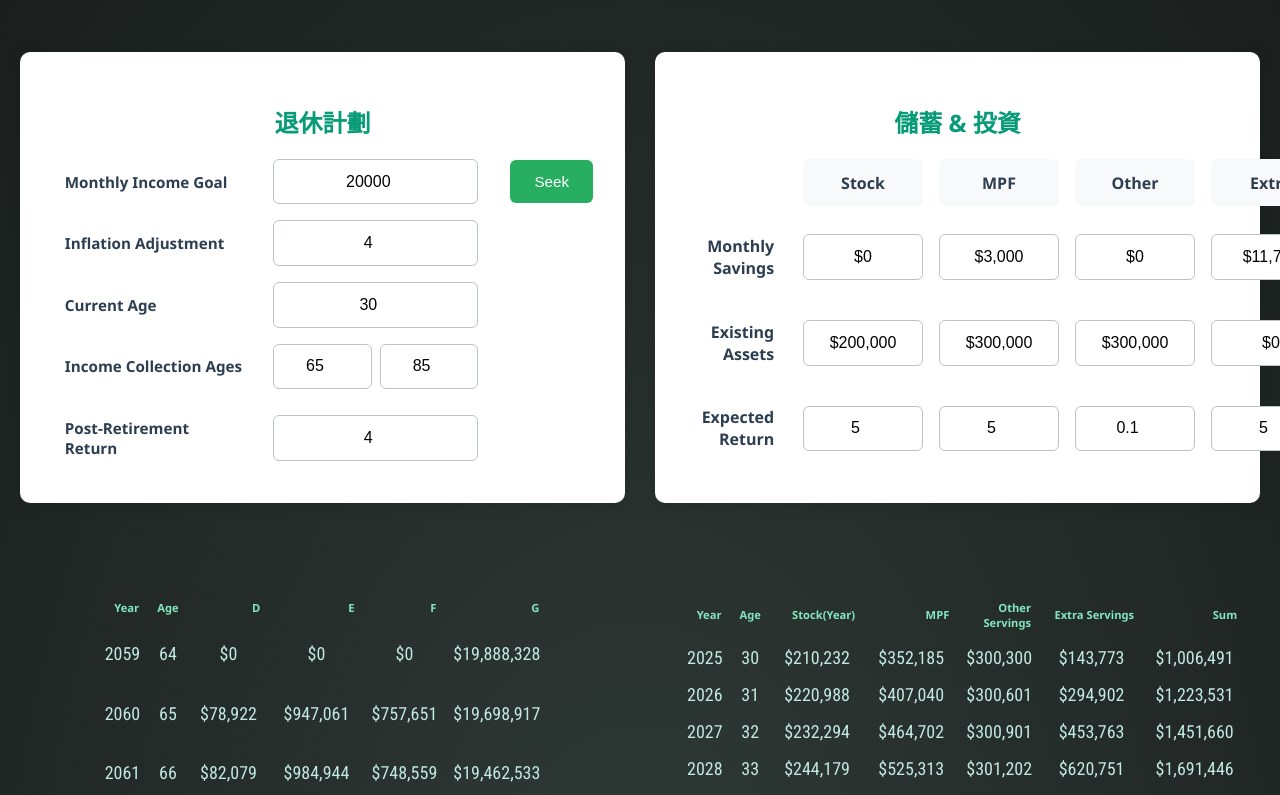
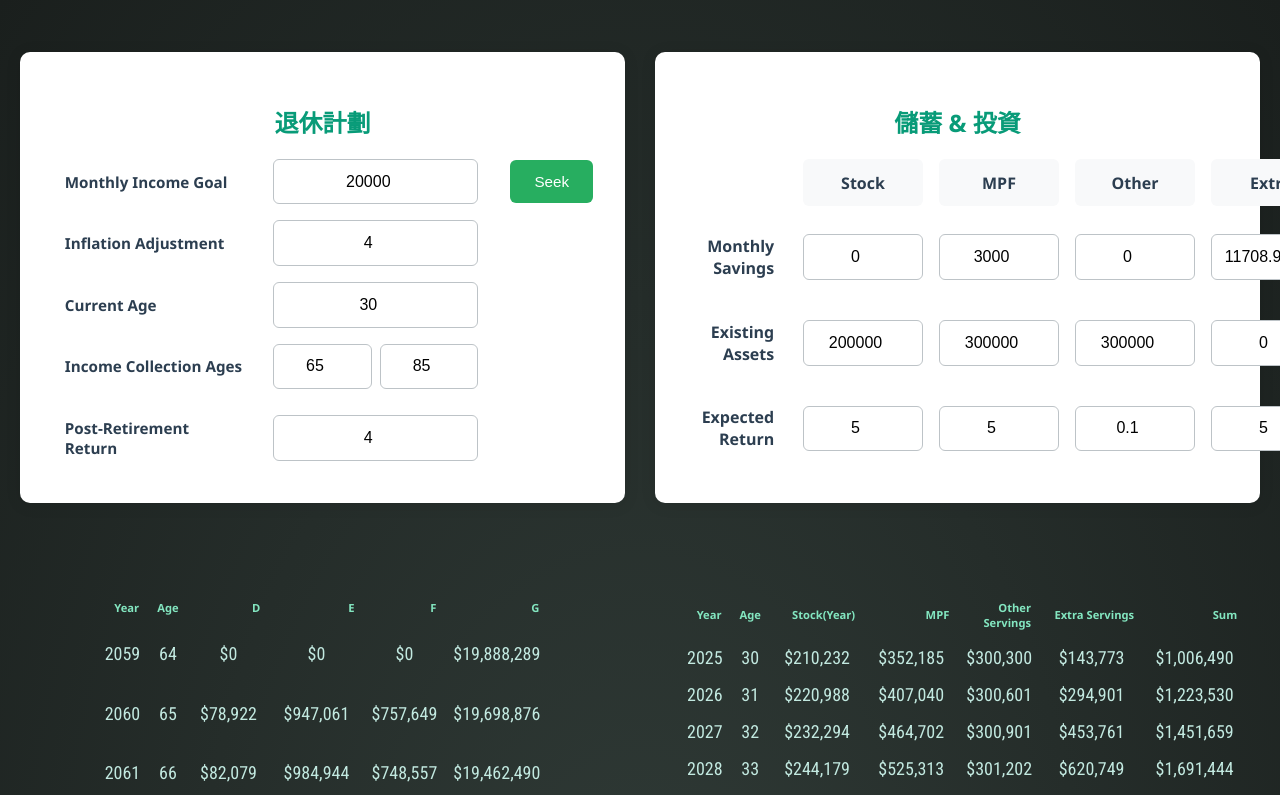
Before and after one commit to thompsonkylaw/RetirmentCalculator-Dev, a React (Vite) app: page / in a window 1280 px wide. Shown: the top 795 px of the page. Built offline with nearby package versions, Linux system fonts and the light colour scheme.

Commit message:
both table ok

```diff
--- a/src/App.jsx
+++ b/src/App.jsx
@@ -22,7 +22,7 @@ const App = () => {
 
   // State for UserInput4
   const [userInput4, setUserInput4] = useState({
-    monthlySavings: { stock: 0, mpf: 3000, other: 0, extra: 11709 },
+    monthlySavings: { stock: 0, mpf: 3000, other: 0, extra: 11708.9651157578 },
     existingAssets: { stock: 200000, mpf: 300000, other: 300000, extra: 0 },
     expectedReturn: { stock: 5, mpf: 5, other: 0.1, extra: 5 }
   });
@@ -187,25 +187,56 @@ const App = () => {
     // Add your calculation logic here
   };
 
-  const calculateRightSeek = () => {
+  const calculateRightSeek = (lastRowOfStock,lastRowOfMPF,lastRowOfOther) => {
 
+    let P18;
+
+    const P19 = combinedInputs.existingAssets.extra;
+    const P20 = combinedInputs.expectedReturn.extra/100;
     const G17 = combinedInputs.retirementGoal;
+
     const G18 = combinedInputs.inflationAdjustment/100;
     const G19 = combinedInputs.currentAge;
     const G20 = combinedInputs.toAge;
     const G21 = combinedInputs.postRetirementReturn/100;
-    const E20 = combinedInputs.fromAge
-    ;
+    const E20 = combinedInputs.fromAge;
+
+    console.log('retirementGoal', G17);
+    console.log('inflationAdjustment', G18);
+
     // Combine and process inputs from both forms
-      let G24;
-      if (G21=== G18) {
+    let G24;
+    if (G21=== G18) {
         G24 = G17 * (G20 - E20 + 1) * 12 * Math.pow(1 + G18, E20 - G19);
       } else {
-        G24 =(G17 * (1 - Math.pow((1 + G18) / (1 + 21), G20 - E20 + 1)) * 12 * Math.pow(1 + G18, E20 - G19) * (1 + G21)) / (G21 - G18);
+        G24 =(G17 * (1 - Math.pow((1 + G18) / (1 + G21), G20 - E20 + 1)) * 12 * Math.pow(1 + G18, E20 - G19) * (1 + G21)) / (G21 - G18);
       };
 
+    const lastRowOfExtra = G24 - lastRowOfStock -lastRowOfMPF - lastRowOfOther;
     console.log('G24', G24);
+    // console.log('lastRowOfStock', lastRowOfStock);
+    // console.log('lastRowOfMPF', lastRowOfMPF);
+    // console.log('lastRowOfOther', lastRowOfOther);
+    console.log('lastRowOfExtra', lastRowOfExtra);
 
+    //P18 = ((G24 - P19 * Math.pow(1 + P20 / 12, 12 * (E20 - G19))) * (P20 / 12)) / (Math.pow(1 + P20 / 12, 12 * (E20 - G19)) - 1);
+    //G24 = 13302506;
+    P18 =  (lastRowOfExtra - P19 * (1 + P20 / 12) ** (12 * (E20 - G19))) * (P20 / 12) / ((1 + P20 / 12) ** (12 * (E20 - G19)) - 1);
+
+
+    console.log('P18', P18);
+
+    // setUserInput4(prev => ({
+    //   ...prev,
+    //   monthlySavings: {...prev, extra: P18 },
+    // }));
+    setUserInput4(prev => ({
+      ...prev,
+      monthlySavings: {
+        ...prev.monthlySavings,  // Preserve other savings values
+        extra: P18               // Update only the extra field
+      }
+    }));
     // Add your calculation logic here
   };
 
@@ -251,7 +282,7 @@ const App = () => {
         <UserInput4
           inputs={userInput4}
           setInputs={setUserInput4}
-          onCalculate={calculateRightSeek}
+          onCalculate={()=>calculateRightSeek(row_Stock[row_Stock.length - 1],row_MPF[row_MPF.length - 1],row_Other[row_Other.length - 1])}
         />
       </div >
       <div className="input-container">
--- a/src/components/UserInput/UserInput4.jsx
+++ b/src/components/UserInput/UserInput4.jsx
@@ -5,12 +5,12 @@ const UserInput4 = ({ inputs, setInputs, onCalculate }) => {
 
   // Handlers
   const handleCurrencyChange = (category, field, value) => {
-    const parsedValue = parseCurrency(value);
+   //const parsedValue = parseCurrency(value);
     setInputs({
       ...inputs,
       [category]: {
         ...inputs[category],
-        [field]: parsedValue
+        [field]: value
       }
     });
   };
@@ -98,11 +98,13 @@ const UserInput4 = ({ inputs, setInputs, onCalculate }) => {
         <div className="grid-label">Monthly Savings</div>
         {['stock', 'mpf', 'other', 'extra'].map((field) => (
           <input
-            key={field}
-            type="text"
-            className="currency-input"
-            value={formatCurrency(inputs.monthlySavings[field])}
-            onChange={(e) => handleCurrencyChange('monthlySavings', field, e.target.value)}
+          key={field}
+          type="number"
+          className="currency-input"
+          step="any"  // Allow any decimal value
+          value={inputs.monthlySavings[field]}
+          onChange={(e) => handleCurrencyChange('monthlySavings', field, e.target.value)}
+          inputMode="decimal"  // Better mobile keyboard
           />
         ))}
         <button className="seek-button" onClick={onCalculate}>Seek</button>
@@ -111,9 +113,10 @@ const UserInput4 = ({ inputs, setInputs, onCalculate }) => {
         {['stock', 'mpf', 'other', 'extra'].map((field) => (
           <input
             key={field}
-            type="text"
+            type="number"
             className="currency-input"
-            value={formatCurrency(inputs.existingAssets[field])}
+            //value={formatCurrency(inputs.existingAssets[field])}
+            value={inputs.existingAssets[field]}
             onChange={(e) => handleCurrencyChange('existingAssets', field, e.target.value)}
           />
         ))}
```
